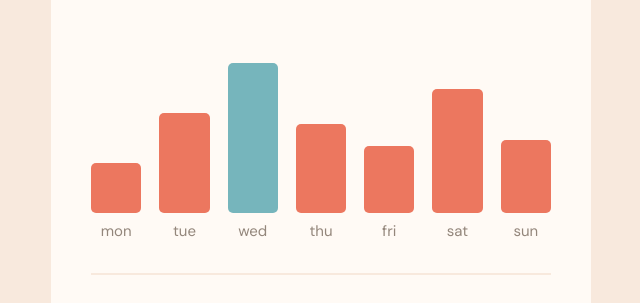
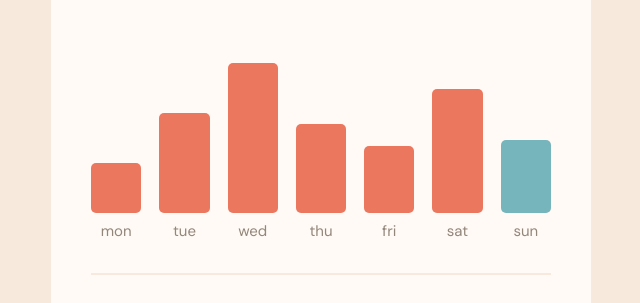
Before and after one commit to s0alken/expenses-chart-component, a website: page index.html in a window 1280 px wide. Shown: the part 297-600 px from the top of the page, without its empty margins (319-959 px from the left). Drawn offline with Linux system fonts and the light colour scheme.

Commit message:
adding animation

```diff
--- a/js/script.js
+++ b/js/script.js
@@ -1,7 +1,6 @@
 
 const card_graph = document.querySelector('.card__graph');
-//const weekday = new Date().toLocaleString('en-US', {weekday: 'short'}).toLocaleLowerCase();
-const weekday = 'wed';
+const weekday = new Date().toLocaleString('en-US', {weekday: 'short'}).toLocaleLowerCase();
 
 const loadData = async () => {
 
--- a/sass/style.scss
+++ b/sass/style.scss
@@ -175,7 +175,7 @@ body {
 
                     transition: all .2s;
 
-                    //animation: fillBar .6s ease-in-out;
+                    animation: fillBar .6s ease-in-out;
 
                     &:hover {
                         cursor: pointer;
```
Also changed, not shown: css/style.css, 1 other file.
